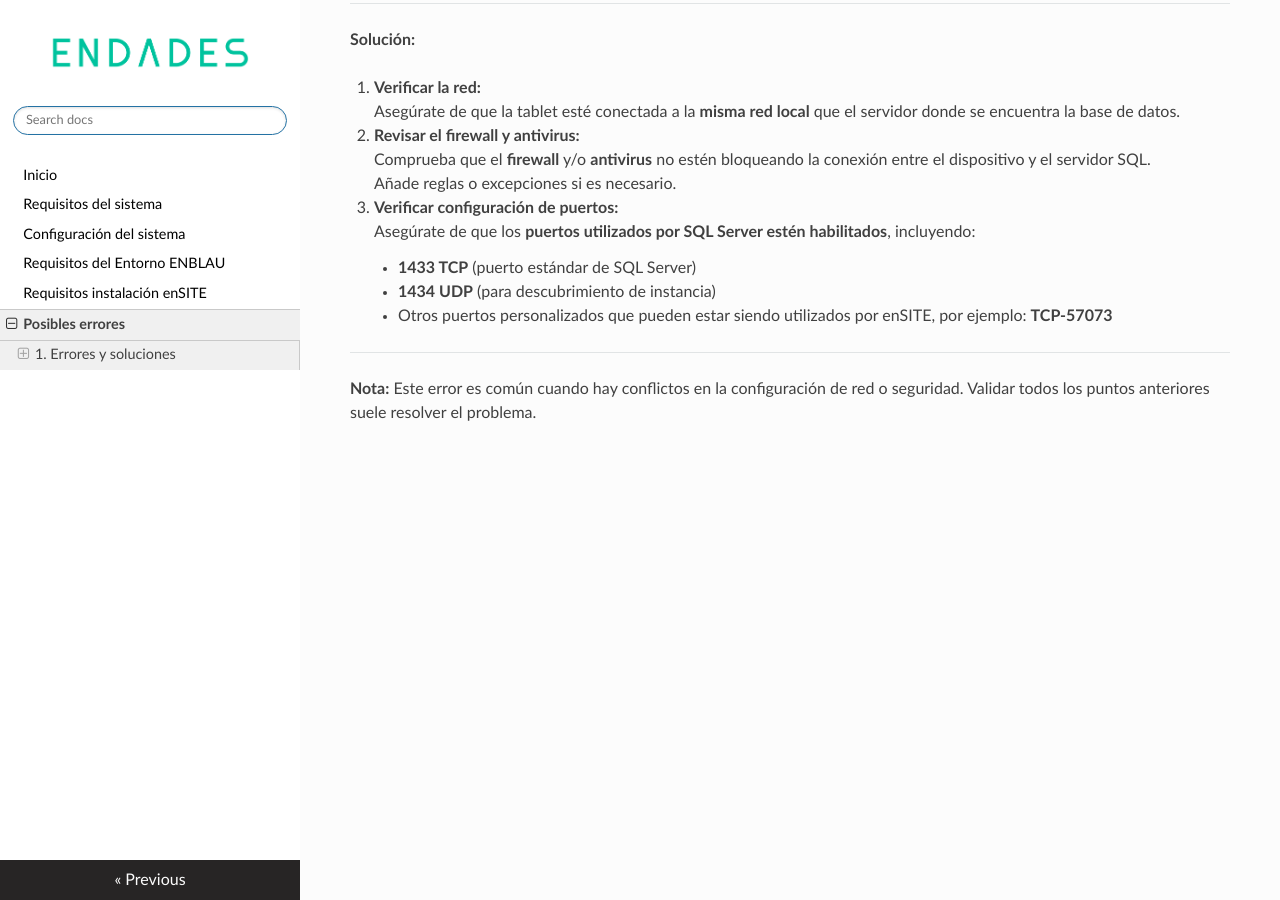
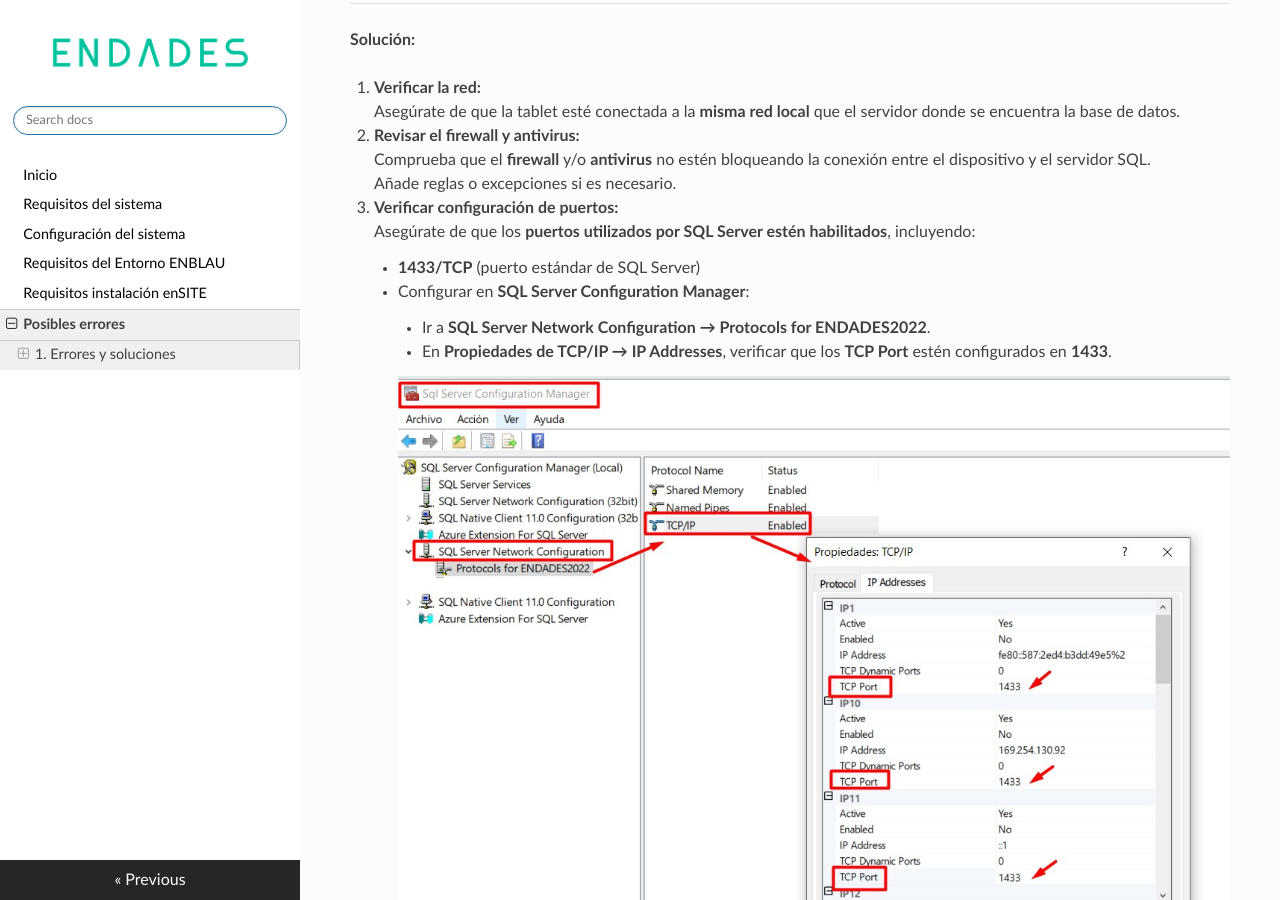
Before and after one commit to endades/Setup-installation, an MkDocs documentation site: the page built from docs/Posibles_Errores.md, in a window 1280 px wide and 900 px high, scrolled down 5114 px. Built offline with MkDocs 1.6.1, drawn with Linux system fonts in a browser that asks for light colours; nearby versions of some CDN libraries.

Commit message:
Updated info Posibles errores enSITE puerto 1433

```diff
--- a/docs/Posibles_Errores.md
+++ b/docs/Posibles_Errores.md
@@ -85,8 +85,13 @@
 
   3. **Verificar configuración de puertos:**
     Asegúrate de que los **puertos utilizados por SQL Server estén habilitados**, incluyendo:
+    - **1433/TCP** (puerto estándar de SQL Server)
+      - Configurar en **SQL Server Configuration Manager**:
+        - Ir a **SQL Server Network Configuration → Protocols for ENDADES2022**.
+        - En **Propiedades de TCP/IP → IP Addresses**, verificar que los **TCP Port** estén configurados en **1433**.
 
-      - **1433 TCP** (puerto estándar de SQL Server)
+          ![Error enSITE](images/Erros/error_ensite3.jpg)
+
       - **1434 UDP** (para descubrimiento de instancia)
       - Otros puertos personalizados que pueden estar siendo utilizados por enSITE, por ejemplo: **TCP-57073**
 
```
Also changed, not shown: docs/images/Erros/error_ensite3.jpg (added).
